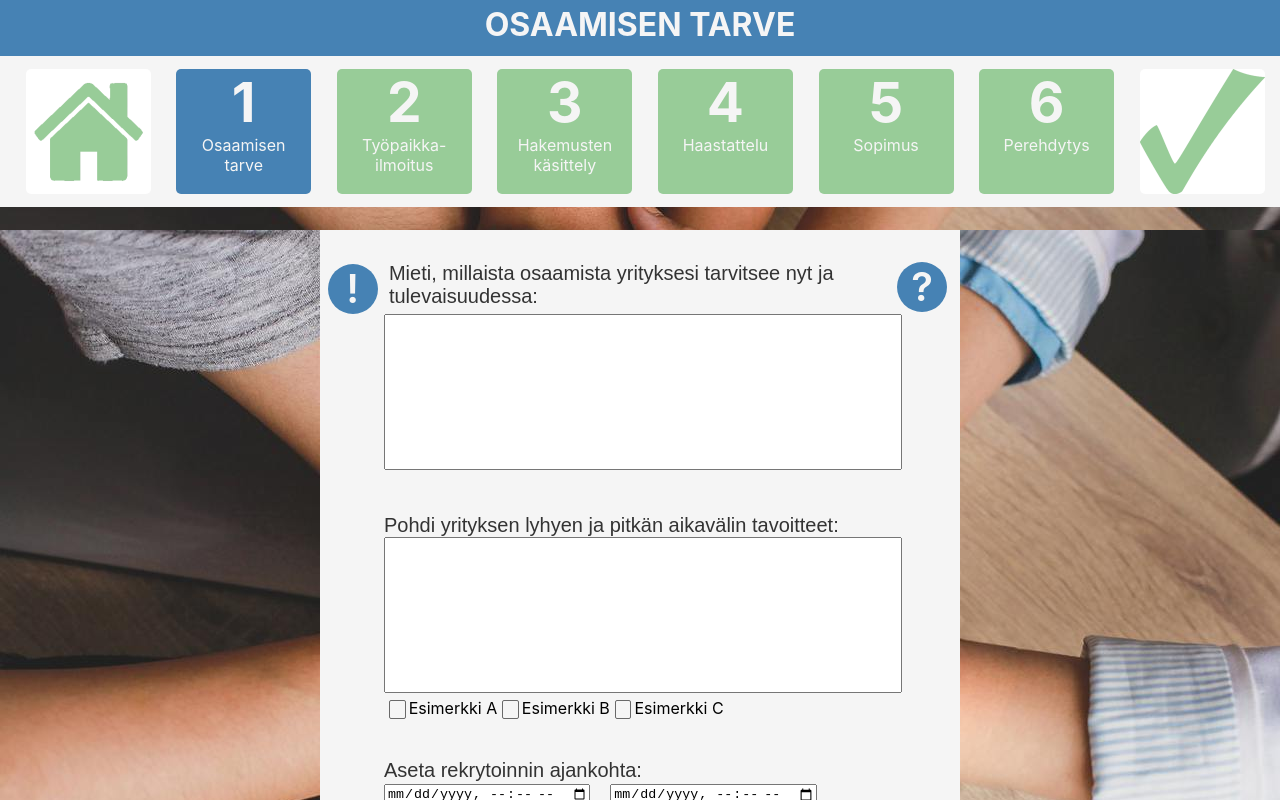
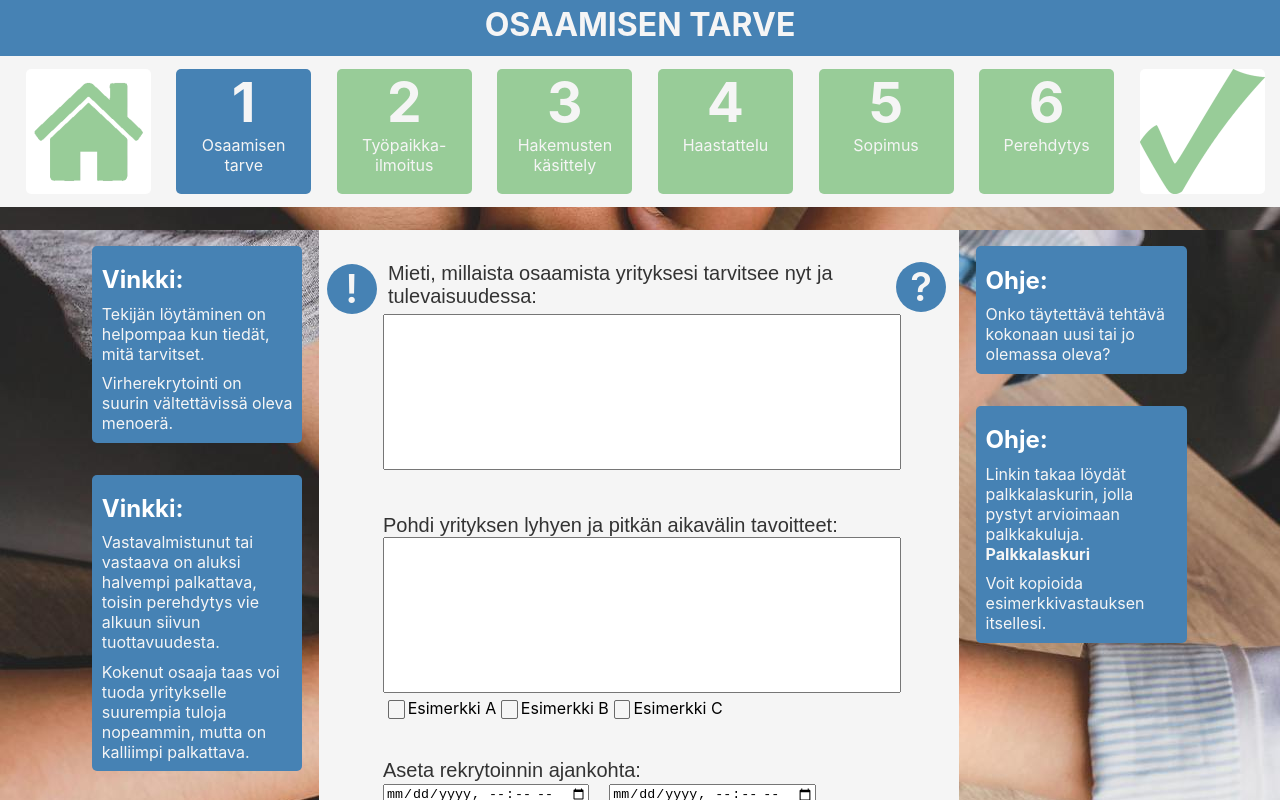
Before and after one commit to MirGitAtGitHub/RekrySalo, a React (Create React App) app in the folder rekrysalo/: page /Page1 in a window 1280 px wide. Shown: the top 800 px of the page. Built offline with nearby package versions, Linux system fonts and the light colour scheme.

Commit message:
page 1 popupitpop pop cat funny ahhahahaahhaa
yes :3

```diff
--- a/rekrysalo/src/App.css
+++ b/rekrysalo/src/App.css
@@ -595,6 +595,46 @@ p{
 
 
 
+/*Info*/
+.info-boxH{
+  float: right;
+  padding: 3%;
+  margin: 5%;
+  background-color: steelblue;
+  width: 60%;
+  border-radius: 5px;
+}
+.info-boxK{
+  float: left;
+  padding: 3%;
+  margin: 5%;
+  background-color: steelblue;
+  width: 60%;
+  border-radius: 5px;
+}
+.info-header{
+  font-weight: 700;
+  color: white;
+  float: left;
+  margin: 0;
+  margin-top: 5%;
+}
+.info-p{
+  float: left;
+  margin-top: 5%;
+}
+a:before{
+  color: white;
+}
+a::after{
+  color: white;
+}
+a:default{
+  color: white;
+}
+
+
+
 /*Error screen picture*/
 .uushtml{
   margin-top: 0;
--- a/rekrysalo/src/pages/Page1.js
+++ b/rekrysalo/src/pages/Page1.js
@@ -25,19 +25,27 @@ const Page1 = () => {
     return (
 
       <html>
-
         <body className="Body">
-
           <div className="Header">
             <TopFooter text="OSAAMISEN TARVE" current="1" />
           </div>
-
           <div className="mid-grid">
 
-            <div className="empty-div"></div>
+          <div className="empty-div">
+            <div className="info-boxH">
+              <h2 className="info-header">Vinkki:</h2><br></br>
+              <p className="info-p">Tekijän löytäminen on helpompaa kun tiedät, mitä tarvitset.</p>
+              <p className="info-p">Virherekrytointi on suurin vältettävissä oleva menoerä.</p>
+            </div>
+
+            <div className="info-boxH">
+              <h2 className="info-header">Vinkki:</h2><br></br>
+              <p className="info-p">Vastavalmistunut tai vastaava on aluksi halvempi palkattava, toisin perehdytys vie alkuun siivun tuottavuudesta.</p>
+              <p className="info-p">Kokenut osaaja taas voi tuoda yritykselle suurempia tuloja nopeammin, mutta on kalliimpi palkattava.</p>
+            </div>
+          </div>
 
           <div className="mid">
-
             <div className="circle-parent">
               <div className="circle" style={{"margin-left":"-10%"}}>
                 <p className="circle-text">!</p>
@@ -47,8 +55,6 @@ const Page1 = () => {
                 <p className="circle-text">?</p>
               </div>
             </div>
-
-
 
             <textarea className="answer" rows="10" cols="70" id="answer1" style={{"margin-bottom":"40px"}} onChange={() => localStorage.setItem("p1a1",document.getElementById("answer1").value)} defaultValue={localStorage.getItem("p1a1")}></textarea>
 
@@ -75,7 +81,6 @@ const Page1 = () => {
               <div className="circle" style={{"margin-left":"-10%"}}>
                 <p className="circle-text">!</p>
               </div>
-
               <p className="question" style={{"display": "inline-block", "margin-left":"2%"}}>Arvioi budjetti rekrytoinnille:</p>
               <div className="circle" style={{"float":"right"}}>
                 <p className="circle-text">?</p>
@@ -100,9 +105,6 @@ const Page1 = () => {
             <p className="question" style={{"display": "inline-block"}}>€</p>
             <div></div>
 
-
-
-
             <Link to={"/Page" + (parseInt(localStorage.getItem("pagenumber"))-1)}><div class="navigation-button-arrow-left"><h2 class="navigation-button-arrow-text">EDELLINEN</h2></div></Link>
 
             <Link to={"/Page" + (parseInt(localStorage.getItem("pagenumber"))+1)}><div class="navigation-button-arrow-right"><h2 class="navigation-button-arrow-text">SEURAAVA</h2></div></Link>
@@ -125,8 +127,20 @@ const Page1 = () => {
 
           </div>
 
-            <div className="empty-div"></div>
+            <div className="empty-div">
+              <div className="info-boxK">
+                <h2 className="info-header">Ohje:</h2>
+                <p className="info-p">Onko täytettävä tehtävä kokonaan uusi tai jo olemassa oleva?</p>
+              </div>
 
+              <div className="info-boxK">
+                <h2 className="info-header">Ohje:</h2>
+                <p className="info-p">Linkin takaa löydät palkkalaskurin, jolla pystyt arvioimaan palkkakuluja.</p><br></br>
+                <a href="https://www.palkka.fi/palkkalaskuri/index.htm" className="info-p"><strong>Palkkalaskuri</strong></a>
+                <p className="info-p">Voit kopioida esimerkkivastauksen itsellesi.</p>
+              </div>
+
+            </div>
           </div>
 
           <div className="footer">
--- a/rekrysalo/src/pages/Page2.js
+++ b/rekrysalo/src/pages/Page2.js
@@ -250,7 +250,7 @@ const Page2 = () => {
             <Link to={"/Page" + (parseInt(localStorage.getItem("pagenumber"))+1)}><div class="navigation-button-arrow-right"><h2 class="navigation-button-arrow-text">SEURAAVA</h2></div></Link>
 
             <br></br>
-            <div className="green-box" style={{"margin-top":"50px"}}>
+            <div className="green-box" style={{"margin-top":"30px"}}>
               <div className="circle">
                 <p className="circle-text">!</p>
               </div>
```
Lines whose indentation alone changed are shown as unchanged.
